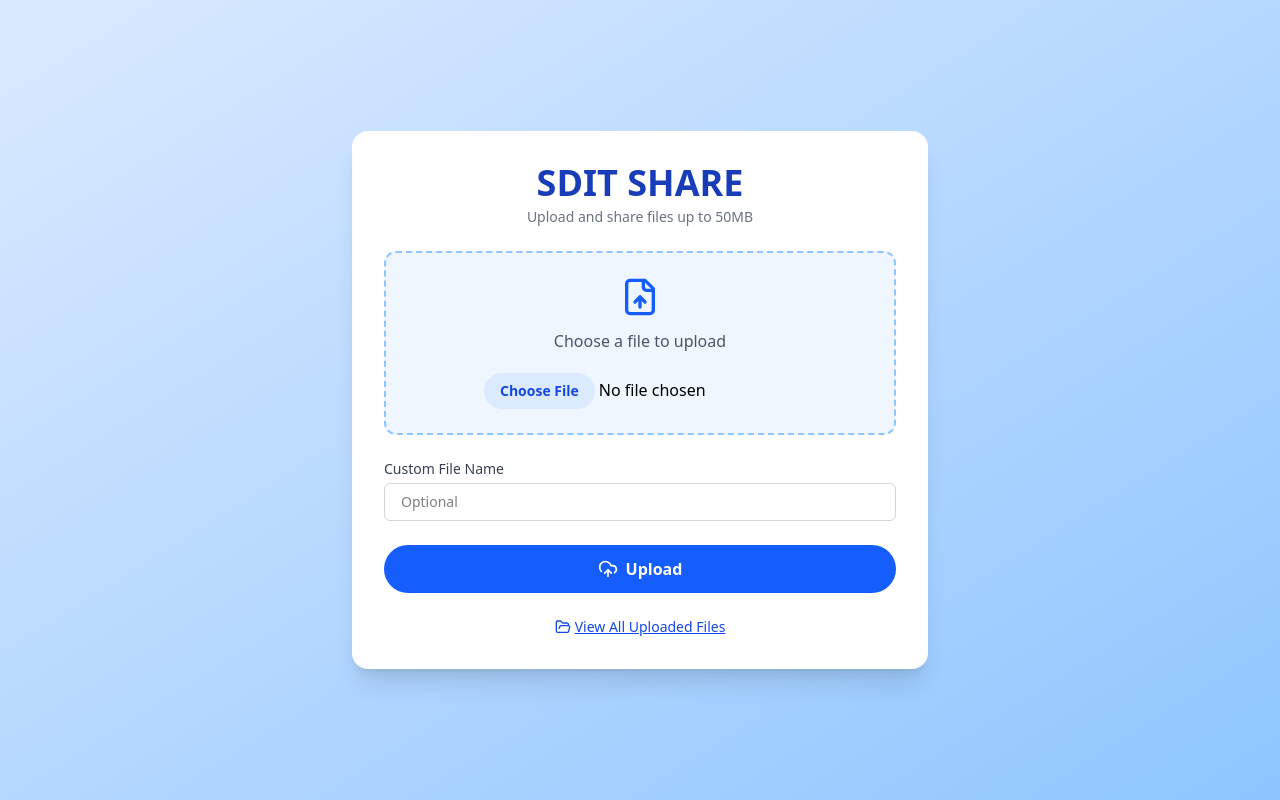
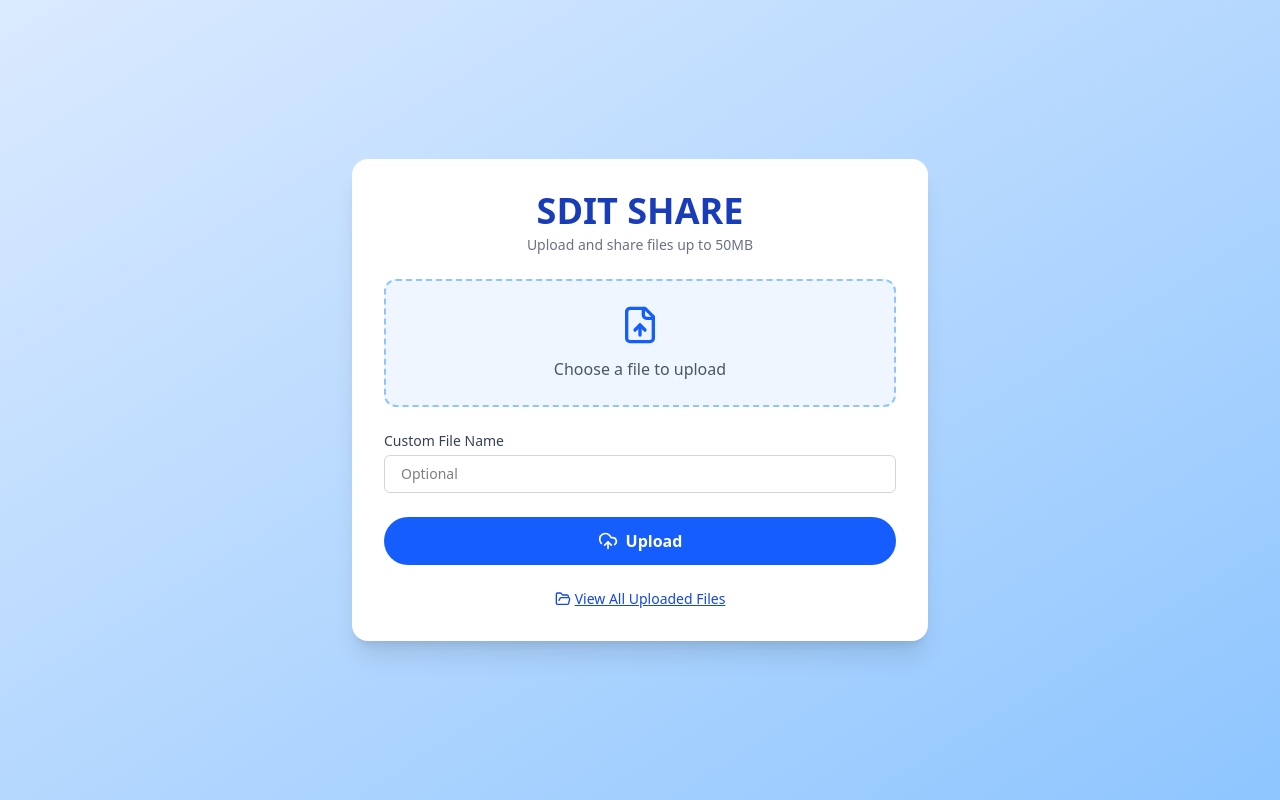
Before and after one commit to adithya-b-r/sdit-share, a Next.js app: page / in a window 1280 px wide. Built offline with nearby package versions, Linux system fonts and the light colour scheme; no server answers.

Commit message:
Modified FileUpload UI

```diff
--- a/src/app/page.tsx
+++ b/src/app/page.tsx
@@ -1,22 +1,27 @@
 'use client';
 
-import { UploadCloud, FileUp, FolderOpen, Pencil } from 'lucide-react';
-import { useState } from 'react';
+import { UploadCloud, FileUp, FolderOpen } from 'lucide-react';
+import { useRef, useState } from 'react';
 import { uploadFile } from './appwrite/config';
 
 export default function Home() {
   const [file, setFile] = useState<File | null>(null);
   const [customName, setCustomName] = useState<string>('');
+  const fileInputRef = useRef<HTMLInputElement | null>(null);
 
   const handleChange = (e: React.ChangeEvent<HTMLInputElement>) => {
     const selectedFile = e.target.files?.[0];
     if (selectedFile && selectedFile.size <= 50 * 1024 * 1024) {
       setFile(selectedFile);
-      setCustomName(`${selectedFile.name}`.split('.')[0])
+      setCustomName(`${selectedFile.name}`.split('.')[0]);
     } else {
       alert('File must be under 50MB');
       e.target.value = '';
     }
+  };
+
+  const triggerFileInput = () => {
+    fileInputRef.current?.click();
   };
 
   const handleUpload = async () => {
@@ -33,7 +38,7 @@ export default function Home() {
     console.log('Uploading:', file.name);
     console.log('Custom name:', customName);
 
-    var response = await uploadFile(file, customName);
+    const response = await uploadFile(file, customName);
 
     if (response.success) {
       alert(`File "${file.name}" uploaded as "${customName}"`);
@@ -44,24 +49,27 @@ export default function Home() {
 
   return (
     <div className="min-h-screen bg-gradient-to-br from-blue-100 to-blue-300 flex flex-col items-center relative">
-
-      <div className="bg-white w-full max-w-xl my-auto rounded-2xl shadow-xl p-8 flex flex-col items-center gap-6">
+      <div className="bg-white md:w-full max-w-xl w-[94%] my-auto rounded-2xl shadow-xl p-8 flex flex-col items-center gap-6">
         <div className="text-center">
           <h1 className="text-4xl font-extrabold text-blue-800">SDIT SHARE</h1>
           <p className="text-sm text-gray-500 mt-1">Upload and share files up to 50MB</p>
         </div>
 
-        <div className="w-full border-2 border-dashed border-blue-300 rounded-xl p-6 text-center flex flex-col items-center gap-3 bg-blue-50">
+        <input
+          type="file"
+          accept="*"
+          ref={fileInputRef}
+          onChange={handleChange}
+          hidden
+        />
+
+        {/* Below div will trigger file upload */}
+        <div
+          onClick={triggerFileInput}
+          className="cursor-pointer w-full border-2 border-dashed border-blue-300 rounded-xl p-6 text-center flex flex-col items-center gap-3 bg-blue-50 hover:bg-blue-100 transition"
+        >
           <FileUp className="w-10 h-10 text-blue-600" />
           <p className="text-gray-600 font-medium">Choose a file to upload</p>
-
-          <input
-            type="file"
-            accept="*"
-            onChange={handleChange}
-            className="file:py-2 file:px-4 file:rounded-full file:border-0 file:text-sm file:font-semibold file:bg-blue-100 file:text-blue-700 hover:file:bg-blue-200 mt-2"
-          />
-
           {file && (
             <p className="text-sm text-gray-700 mt-2">
               <strong>Selected:</strong> {file.name}
```
